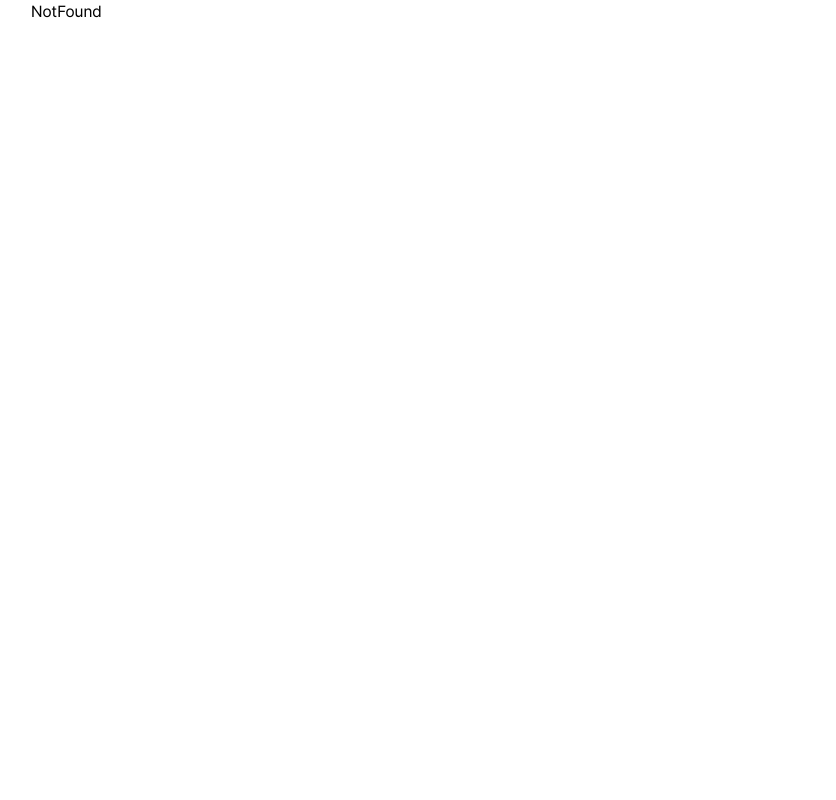
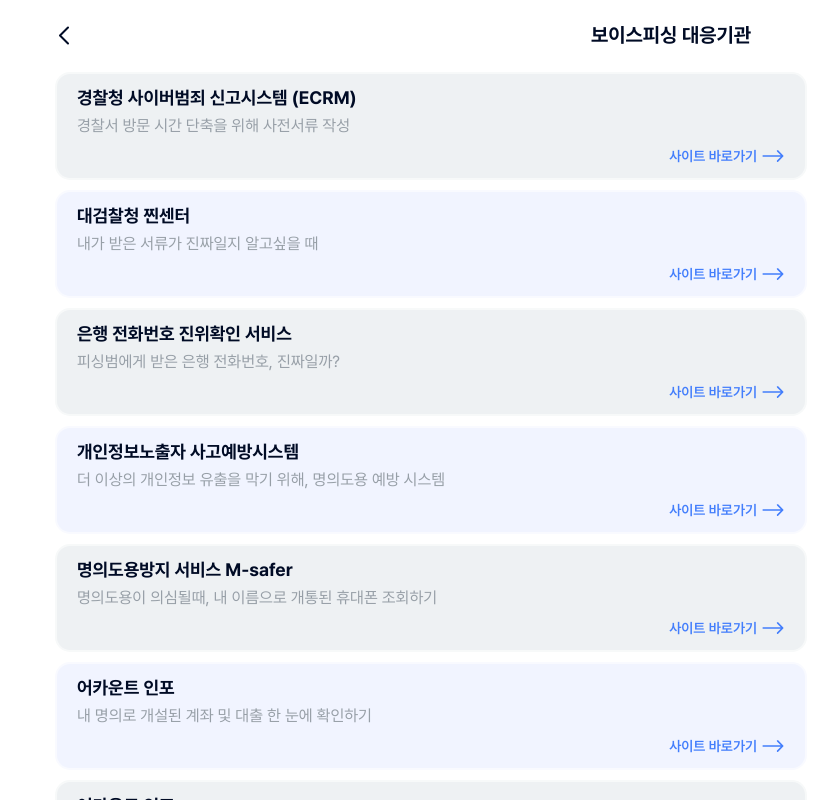
Before and after one commit to Block-Guard/BlockGuard-Client, a React (Vite) app: page /emergency/organ-list in a window 1280 px wide. Before the commit this address had no page. Shown: the whole page, without its empty margins (209-1045 px from the left). Built offline with nearby package versions, Linux system fonts and the light colour scheme.

Commit message:
feat: 보이스피싱 대응기관 페이지 구현

```diff
--- a/src/pages/Emergency/EmergencyMain/EmergencyMainPage.tsx
+++ b/src/pages/Emergency/EmergencyMain/EmergencyMainPage.tsx
@@ -1,52 +1,21 @@
+import { useNavigate } from "react-router-dom";
 import ReportProgressCard from "../../../components/ReportProgressCard/ReportProgressCard";
 import EmergencyResponseStart from "./components/EmergencyResponseStart";
 import OrganCard from "./components/OrganCard";
 import QuickReportCard from "./components/QuickReportCard";
+import { dummyOrgan } from "../organList";
 
 let currentProgress = 3;
 let totalProgress = 4;
 
-const dummyOrgan = [
-  {
-    id: 1,
-    title: "경찰청 사이버범죄 신고시스템 (ECRM)",
-    desc: "경찰서 방문 시간 단축을 위해 사전서류 작성",
-    url: "https://www.google.com/",
-  },
-  {
-    id: 2,
-    title: "대검찰청 찐센터",
-    desc: "내가 받은 서류가 진짜일지 알고싶을 때",
-    url: "https://www.google.com/",
-  },
-  {
-    id: 3,
-    title: "은행 전화번호 진위확인 서비스",
-    desc: "피싱범에게 받은 은행 전화번호, 진짜일까?",
-    url: "https://www.google.com/",
-  },
-  {
-    id: 4,
-    title: "개인정보노출자 사고예방시스템",
-    desc: "더 이상의 개인정보 유출을 막기 위해, 명의도용 예방 시스템",
-    url: "https://www.google.com/",
-  },
-  {
-    id: 5,
-    title: "명의도용방지 서비스 M-safer",
-    desc: "명의도용이 의심될때, 내 이름으로 개통된 휴대폰 조회하기",
-    url: "https://www.google.com/",
-  },
-  {
-    id: 6,
-    title: "어카운트 인포",
-    desc: "내 명의로 개설된 계좌 및 대출 한 눈에 확인하기",
-    url: "https://www.google.com/",
-  },
-];
+const EmergencyMainPage = () => {
+  const navigate = useNavigate();
+  // 테스트용. 추후 서버에서 받아오기
+  const hasProgress = false;
 
-const EmergencyMainPage = () => {
-  const hasProgress = false;
+  const onClickToOrganList = () => {
+    navigate("/emergency/organ-list");
+  };
   return (
     <div className="px-6 mb-10">
       <h1 className="font-bold text-2xl leading-9 mt-1 mb-4">긴급대응</h1>
@@ -71,7 +40,17 @@ const EmergencyMainPage = () => {
           <QuickReportCard title="금융감독원 (1132)" />
         </div>
         <div className="flex flex-col gap-[10px]">
-          <h2 className="font-bold text-xl leading-8">보이스피싱 대응기관들</h2>
+          <div className="flex flex-row justify-between items-center">
+            <h2 className="font-bold text-xl leading-8">
+              보이스피싱 대응기관들
+            </h2>
+            <p
+              className="text-sm text-monochrome-400"
+              onClick={onClickToOrganList}
+            >
+              전체보기
+            </p>
+          </div>
           <div className="grid grid-rows-2 grid-flow-col overflow-x-scroll gap-[10px] pb-3">
             {dummyOrgan.map((item, index) => {
               const bgColor = index % 2 === 0 ? "#EEF1F3" : "#F1F4FF";
--- /dev/null
+++ b/src/pages/Emergency/OrganListPage/OrganListPage.tsx
@@ -0,0 +1,66 @@
+import { useNavigate } from "react-router-dom";
+import { dummyOrgan } from "../organList";
+
+const OrganListPage = () => {
+  const navigate = useNavigate();
+  return (
+    <div className="flex flex-col justify-between w-full h-full">
+      <header className="w-full fixed flex flex-row justify-center items-center px-6 py-[19px] bg-monochrome-100">
+        <img
+          className="absolute left-0 p-1 ml-6"
+          src="/public/icons/ArrowLeftBlack-icon.svg"
+          alt="뒤로가기"
+          onClick={() => navigate(-1)}
+        />
+        <h1 className="text-xl text-monochrome-700 font-bold leading-8">
+          보이스피싱 대응기관
+        </h1>
+      </header>
+      <main className="mt-[72px] overflow-y-scroll flex flex-col gap-[10px] px-6 h-[calc(100vh-72px)] pb-10">
+        {dummyOrgan.map((item, index) => {
+          const bgColor = index % 2 === 0 ? "#EEF1F3" : "#F1F4FF";
+          return (
+            <div
+              key={item.id}
+              className="flex flex-col border-blur px-5 py-[14px] rounded-[15px] gap-[10px]"
+              style={{ background: `${bgColor}` }}
+            >
+              <div className="flex flex-col gap-[6px]">
+                <h3
+                  className="text-monochrome-700 font-bold text-[18px] leading-5"
+                  style={{
+                    wordBreak: "keep-all",
+                  }}
+                >
+                  {item.title}
+                </h3>
+                <span
+                  className="break-words text-monochrome-500 font-normal text-[16px] leading-6"
+                  style={{
+                    wordBreak: "keep-all",
+                  }}
+                >
+                  {item.desc}
+                </span>
+              </div>
+              <a
+                className="flex flex-row gap-[5px] justify-end"
+                href={item.url}
+              >
+                <span className="text-primary-400 font-semibold text-[14px] leading-4">
+                  사이트 바로가기
+                </span>
+                <img
+                  src="/public/icons/site-arrow-icon.svg"
+                  alt="화살표 아이콘"
+                />
+              </a>
+            </div>
+          );
+        })}
+      </main>
+    </div>
+  );
+};
+
+export default OrganListPage;
--- /dev/null
+++ b/src/pages/Emergency/organList.ts
@@ -0,0 +1,44 @@
+export const dummyOrgan = [
+  {
+    id: 1,
+    title: "경찰청 사이버범죄 신고시스템 (ECRM)",
+    desc: "경찰서 방문 시간 단축을 위해 사전서류 작성",
+    url: "https://www.google.com/",
+  },
+  {
+    id: 2,
+    title: "대검찰청 찐센터",
+    desc: "내가 받은 서류가 진짜일지 알고싶을 때",
+    url: "https://www.google.com/",
+  },
+  {
+    id: 3,
+    title: "은행 전화번호 진위확인 서비스",
+    desc: "피싱범에게 받은 은행 전화번호, 진짜일까?",
+    url: "https://www.google.com/",
+  },
+  {
+    id: 4,
+    title: "개인정보노출자 사고예방시스템",
+    desc: "더 이상의 개인정보 유출을 막기 위해, 명의도용 예방 시스템",
+    url: "https://www.google.com/",
+  },
+  {
+    id: 5,
+    title: "명의도용방지 서비스 M-safer",
+    desc: "명의도용이 의심될때, 내 이름으로 개통된 휴대폰 조회하기",
+    url: "https://www.google.com/",
+  },
+  {
+    id: 6,
+    title: "어카운트 인포",
+    desc: "내 명의로 개설된 계좌 및 대출 한 눈에 확인하기",
+    url: "https://www.google.com/",
+  },
+  {
+    id: 7,
+    title: "어카운트 인포",
+    desc: "내 명의로 개설된 계좌 및 대출 한 눈에 확인하기",
+    url: "https://www.google.com/",
+  },
+];
```
Also changed, not shown: src/routes/Router.tsx (+11 -1 lines).
